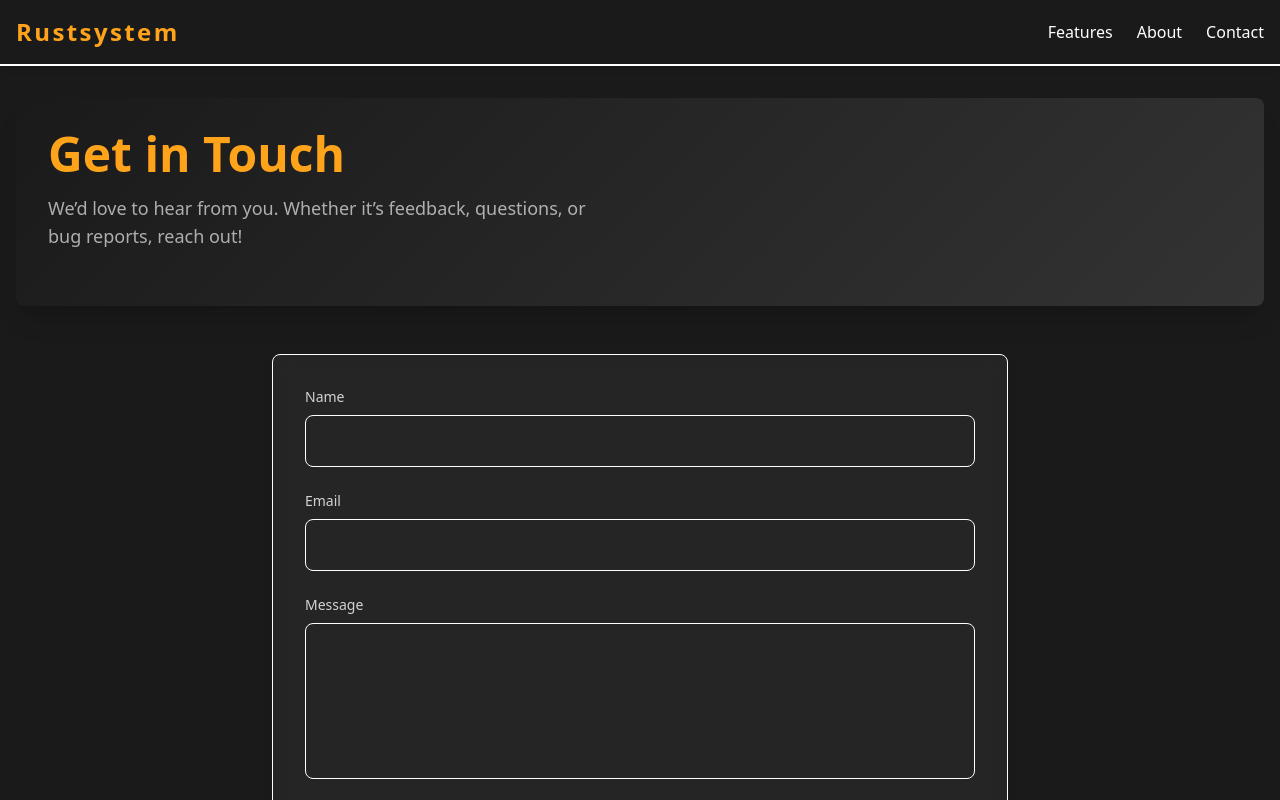
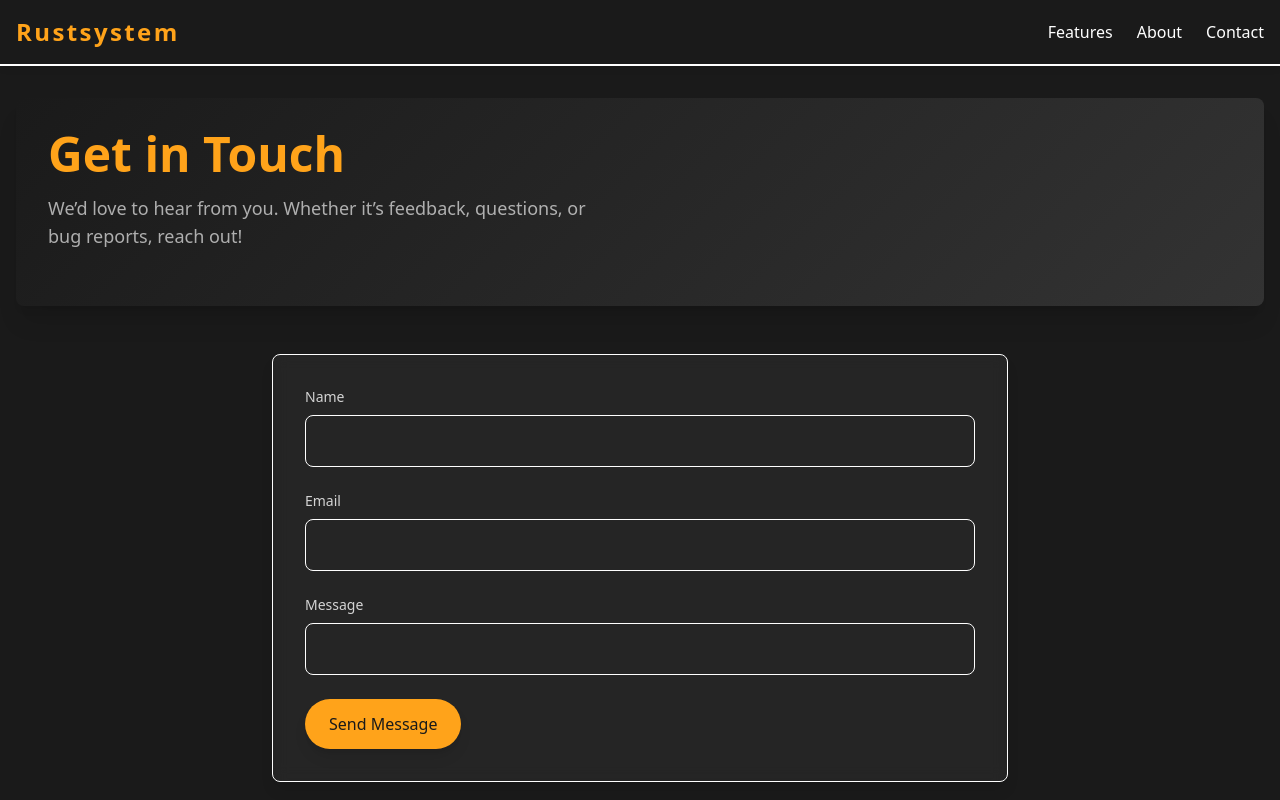
Before and after one commit to fsek/rustsystem, a React (Vite) app in the folder rustsystem-client/frontend/: page /contact in a window 1280 px wide. Shown: the top 800 px of the page. Built offline with nearby package versions, Linux system fonts and the light colour scheme.

Commit message:
[CLIENT] (Update): Create template for handling forms, and make a page dedicated to the creation of new meetings

```diff
--- /dev/null
+++ b/rustsystem-client/frontend/src/components/templates/button.tsx
@@ -0,0 +1,22 @@
+import '@/colors.css';
+import type React from 'react';
+import type { MouseEventHandler } from 'react';
+
+interface ButtonProps {
+  label: string,
+  fn: MouseEventHandler
+}
+
+const Button: React.FC<ButtonProps> = ({ label, fn }) => {
+  return (
+    <button
+      type="submit"
+      className="bg-[var(--color-main)] hover:bg-[var(--color-accent2)] text-[var(--color-background)] py-3 px-6 rounded-full shadow-lg transform hover:-translate-y-1 transition-all duration-300"
+      onClick={fn}
+    >
+      {label}
+    </button>
+  );
+}
+
+export default Button;
--- /dev/null
+++ b/rustsystem-client/frontend/src/components/templates/form.tsx
@@ -0,0 +1,66 @@
+import React, { useState } from "react";
+import '@/colors.css';
+import Button from "@/components/templates/button";
+
+interface Field {
+  label: string;
+  id: string;
+  type: string;
+}
+
+interface Submit {
+  label: string,
+  data: (data: Record<string, string>) => void;
+}
+
+interface FormSectionProps {
+  fields: Field[];
+  submit: Submit
+}
+
+const FormSection: React.FC<FormSectionProps> = ({ fields, submit }) => {
+  const [formData, setFormData] = useState<Record<string, string>>(
+    Object.fromEntries(fields.map((f) => [f.id, ""]))
+  );
+
+  const handleChange = (e: React.ChangeEvent<HTMLInputElement>) => {
+    const { id, value } = e.target;
+    setFormData((prev) => ({ ...prev, [id]: value }));
+  };
+
+  const handleSubmit = (e: React.FormEvent) => {
+    e.preventDefault();
+    submit.data(formData);
+  };
+
+  return (
+    <section className="container mx-auto px-4 mt-12 max-w-3xl">
+      <form
+        onSubmit={handleSubmit}
+        className="bg-[rgba(255,255,255,0.05)] backdrop-blur-sm border border-[var(--color-contours)] rounded-lg p-8 shadow-lg space-y-6"
+      >
+        {fields.map((field) => (
+          <div key={field.id}>
+            <label
+              className="block text-sm mb-2 opacity-80"
+              htmlFor={field.id}
+            >
+              {field.label}
+            </label>
+            <input
+              id={field.id}
+              type={field.type}
+              required
+              value={formData[field.id]}
+              onChange={handleChange}
+              className="w-full p-3 rounded-lg bg-transparent border border-[var(--color-contours)] focus:outline-none focus:ring-2 focus:ring-[var(--color-main)] transition"
+            />
+          </div>
+        ))}
+        <Button label={submit.label} fn={handleSubmit} />
+      </form>
+    </section>
+  );
+};
+
+export default FormSection;
--- a/rustsystem-client/frontend/src/routeTree.gen.ts
+++ b/rustsystem-client/frontend/src/routeTree.gen.ts
@@ -12,6 +12,7 @@
 
 import { Route as rootRoute } from './routes/__root'
 import { Route as VoteImport } from './routes/vote'
+import { Route as NewMeetingImport } from './routes/new-meeting'
 import { Route as MeetingImport } from './routes/meeting'
 import { Route as LoginImport } from './routes/login'
 import { Route as InviteImport } from './routes/invite'
@@ -24,6 +25,12 @@ import { Route as IndexImport } from './routes/index'
 const VoteRoute = VoteImport.update({
   id: '/vote',
   path: '/vote',
+  getParentRoute: () => rootRoute,
+} as any)
+
+const NewMeetingRoute = NewMeetingImport.update({
+  id: '/new-meeting',
+  path: '/new-meeting',
   getParentRoute: () => rootRoute,
 } as any)
 
@@ -109,6 +116,13 @@ declare module '@tanstack/react-router' {
       preLoaderRoute: typeof MeetingImport
       parentRoute: typeof rootRoute
     }
+    '/new-meeting': {
+      id: '/new-meeting'
+      path: '/new-meeting'
+      fullPath: '/new-meeting'
+      preLoaderRoute: typeof NewMeetingImport
+      parentRoute: typeof rootRoute
+    }
     '/vote': {
       id: '/vote'
       path: '/vote'
@@ -128,6 +142,7 @@ export interface FileRoutesByFullPath {
   '/invite': typeof InviteRoute
   '/login': typeof LoginRoute
   '/meeting': typeof MeetingRoute
+  '/new-meeting': typeof NewMeetingRoute
   '/vote': typeof VoteRoute
 }
 
@@ -138,6 +153,7 @@ export interface FileRoutesByTo {
   '/invite': typeof InviteRoute
   '/login': typeof LoginRoute
   '/meeting': typeof MeetingRoute
+  '/new-meeting': typeof NewMeetingRoute
   '/vote': typeof VoteRoute
 }
 
@@ -149,6 +165,7 @@ export interface FileRoutesById {
   '/invite': typeof InviteRoute
   '/login': typeof LoginRoute
   '/meeting': typeof MeetingRoute
+  '/new-meeting': typeof NewMeetingRoute
   '/vote': typeof VoteRoute
 }
 
@@ -161,9 +178,18 @@ export interface FileRouteTypes {
     | '/invite'
     | '/login'
     | '/meeting'
+    | '/new-meeting'
     | '/vote'
   fileRoutesByTo: FileRoutesByTo
-  to: '/' | '/about' | '/contact' | '/invite' | '/login' | '/meeting' | '/vote'
+  to:
+    | '/'
+    | '/about'
+    | '/contact'
+    | '/invite'
+    | '/login'
+    | '/meeting'
+    | '/new-meeting'
+    | '/vote'
   id:
     | '__root__'
     | '/'
@@ -172,6 +198,7 @@ export interface FileRouteTypes {
     | '/invite'
     | '/login'
     | '/meeting'
+    | '/new-meeting'
     | '/vote'
   fileRoutesById: FileRoutesById
 }
@@ -183,6 +210,7 @@ export interface RootRouteChildren {
   InviteRoute: typeof InviteRoute
   LoginRoute: typeof LoginRoute
   MeetingRoute: typeof MeetingRoute
+  NewMeetingRoute: typeof NewMeetingRoute
   VoteRoute: typeof VoteRoute
 }
 
@@ -193,6 +221,7 @@ const rootRouteChildren: RootRouteChildren = {
   InviteRoute: InviteRoute,
   LoginRoute: LoginRoute,
   MeetingRoute: MeetingRoute,
+  NewMeetingRoute: NewMeetingRoute,
   VoteRoute: VoteRoute,
 }
 
@@ -212,6 +241,7 @@ export const routeTree = rootRoute
         "/invite",
         "/login",
         "/meeting",
+        "/new-meeting",
         "/vote"
       ]
     },
@@ -233,6 +263,9 @@ export const routeTree = rootRoute
     "/meeting": {
       "filePath": "meeting.tsx"
     },
+    "/new-meeting": {
+      "filePath": "new-meeting.tsx"
+    },
     "/vote": {
       "filePath": "vote.tsx"
     }
--- a/rustsystem-client/frontend/src/routes/contact.tsx
+++ b/rustsystem-client/frontend/src/routes/contact.tsx
@@ -2,6 +2,7 @@ import { createFileRoute } from '@tanstack/react-router'
 import Header from '@/components/defaults/header';
 import Footer from '@/components/defaults/footer';
 import MainSection from '@/components/templates/main';
+import FormSection from '@/components/templates/form';
 import '@/colors.css';
 
 
@@ -10,6 +11,15 @@ export const Route = createFileRoute('/contact')({
 })
 
 function RouteComponent() {
+  function submit(data: Record<string, string>) {
+
+    fetch("api/placeholder", {
+      method: "POST",
+      headers: { "Content-Type": "application/json" },
+      body: JSON.stringify(data)
+    });
+  }
+
   return (
     <div className="min-h-screen bg-[var(--color-background)] text-[var(--color-contours)] font-sans leading-relaxed transition-colors duration-500">
       <Header />
@@ -18,46 +28,14 @@ function RouteComponent() {
         We’d love to hear from you. Whether it’s feedback, questions, or bug reports, reach out!
       </p> />
 
-      <section className="container mx-auto px-4 mt-12 max-w-3xl">
-        <form className="bg-[rgba(255,255,255,0.05)] backdrop-blur-sm border border-[var(--color-contours)] rounded-lg p-8 shadow-lg space-y-6">
-          <div>
-            <label className="block text-sm mb-2 opacity-80" htmlFor="name">Name</label>
-            <input
-              id="name"
-              type="text"
-              required
-              className="w-full p-3 rounded-lg bg-transparent border border-[var(--color-contours)] focus:outline-none focus:ring-2 focus:ring-[var(--color-main)] transition"
-            />
-          </div>
-
-          <div>
-            <label className="block text-sm mb-2 opacity-80" htmlFor="email">Email</label>
-            <input
-              id="email"
-              type="email"
-              required
-              className="w-full p-3 rounded-lg bg-transparent border border-[var(--color-contours)] focus:outline-none focus:ring-2 focus:ring-[var(--color-main)] transition"
-            />
-          </div>
-
-          <div>
-            <label className="block text-sm mb-2 opacity-80" htmlFor="message">Message</label>
-            <textarea
-              id="message"
-              rows={5}
-              required
-              className="w-full p-3 rounded-lg bg-transparent border border-[var(--color-contours)] focus:outline-none focus:ring-2 focus:ring-[var(--color-main)] transition resize-none"
-            ></textarea>
-          </div>
-
-          <button
-            type="submit"
-            className="bg-[var(--color-main)] hover:bg-[var(--color-accent2)] text-[var(--color-background)] py-3 px-6 rounded-full shadow-lg transform hover:-translate-y-1 transition-all duration-300"
-          >
-            Send Message
-          </button>
-        </form>
-      </section>
+      <FormSection
+        fields={[
+          { label: "Name", id: "name", type: "text" },
+          { label: "Email", id: "email", type: "email" },
+          { label: "Message", id: "message", type: "text" },
+        ]}
+        submit={{ label: "Send Message", data: submit }}
+      />
 
       <Footer />
     </div>
--- a/rustsystem-client/frontend/src/routes/index.tsx
+++ b/rustsystem-client/frontend/src/routes/index.tsx
@@ -12,17 +12,8 @@ export const Route = createFileRoute("/")({
 function App() {
 	const navigate = useNavigate();
 
-	function createMeeting() {
-		fetch("api/create-meeting", {
-			method: "POST",
-			credentials: "include",
-			headers: { "Content-Type": "application/json" },
-			body: JSON.stringify({ title: "Test Meeting" })
-		}).then((res) => {
-			res.json().then((data) => {
-				navigate({ to: "/meeting", search: { muid: data.muid } });
-			});
-		});
+	function redirectNewMeeting() {
+		navigate({ to: "/new-meeting" });
 	}
 
 	return (
@@ -31,7 +22,7 @@ function App() {
 
 			<MainSection title="Rustsystem" description=<div>
 				<p className="text-lg mb-6 opacity-80">Lorem ipsum dolor sit amet, consectetur adipiscing elit. Sed do eiusmod tempor incididunt ut labore et dolore magna aliqua.</p>
-				<button className="bg-[var(--color-main)] hover:bg-[var(--color-accent2)] text-[var(--color-background)] py-3 px-6 rounded-full shadow-lg transform hover:-translate-y-1 transition-all duration-300" onClick={createMeeting}>
+				<button className="bg-[var(--color-main)] hover:bg-[var(--color-accent2)] text-[var(--color-background)] py-3 px-6 rounded-full shadow-lg transform hover:-translate-y-1 transition-all duration-300" onClick={redirectNewMeeting}>
 					Create Meeting
 				</button>
 			</div> />
--- /dev/null
+++ b/rustsystem-client/frontend/src/routes/new-meeting.tsx
@@ -0,0 +1,44 @@
+import { createFileRoute, useNavigate } from "@tanstack/react-router"
+
+import Header from "@/components/defaults/header"
+import MainSection from "@/components/templates/main"
+import FormSection from "@/components/templates/form"
+import Footer from "@/components/defaults/footer"
+
+export const Route = createFileRoute('/new-meeting')({
+  component: RouteComponent,
+})
+
+function RouteComponent() {
+  const navigate = useNavigate();
+
+  function submit(data: Record<string, string>) {
+    fetch("api/create-meeting", {
+      method: "POST",
+      credentials: "include",
+      headers: { "Content-Type": "application/json" },
+      body: JSON.stringify(data)
+    }).then((res) => {
+      res.json().then((res_data) => {
+        navigate({ to: "/meeting", search: { muid: res_data.muid } });
+      });
+    });
+  }
+
+  return (
+    <div className="min-h-screen bg-[var(--color-background)] text-[var(--color-contours)] font-sans leading-relaxed transition-colors duration-500">
+      <Header />
+
+      <MainSection title="Create New Meeting" description=<p>Create a new meeting that suits your needs</p> />
+
+      <FormSection
+        fields={[
+          { label: "Title", id: "title", type: "text" }
+        ]}
+        submit={{ label: "Create Meeting", data: submit }}
+      />
+
+      <Footer />
+    </div>
+  );
+}
```
